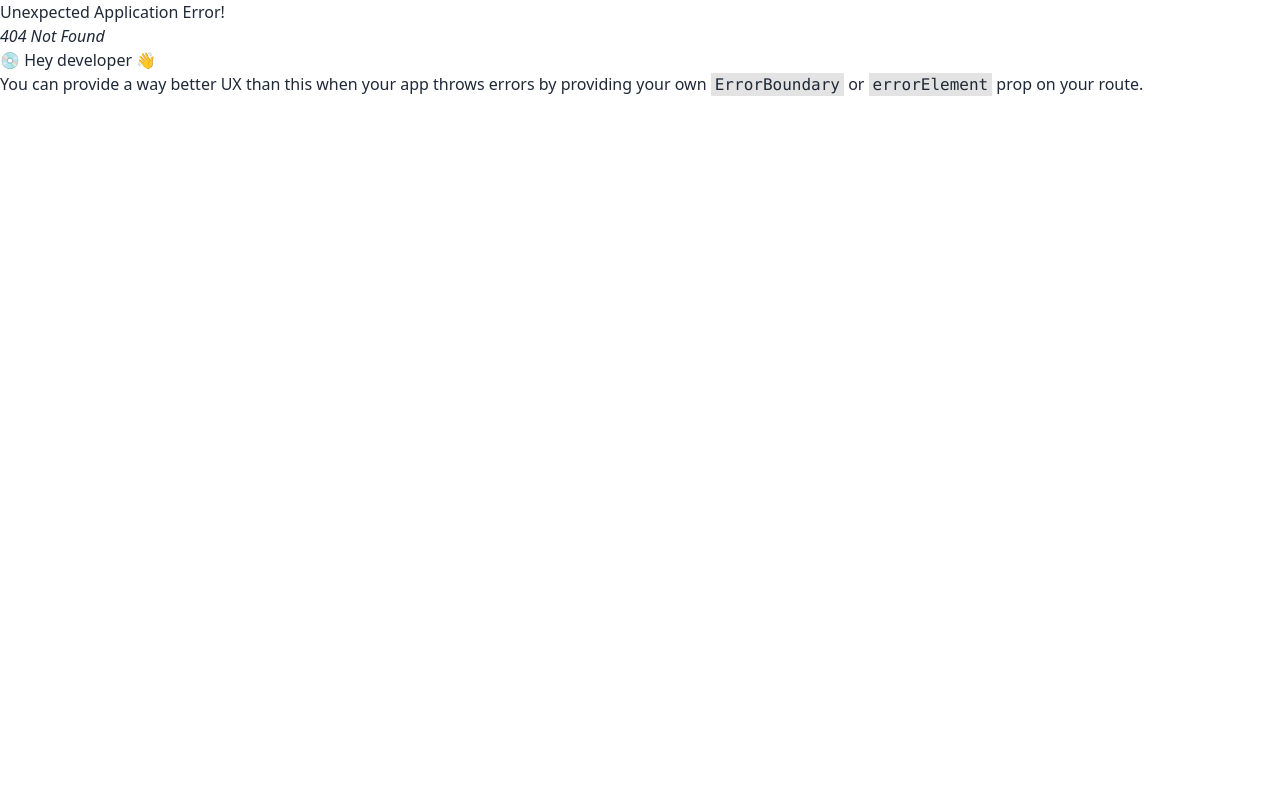
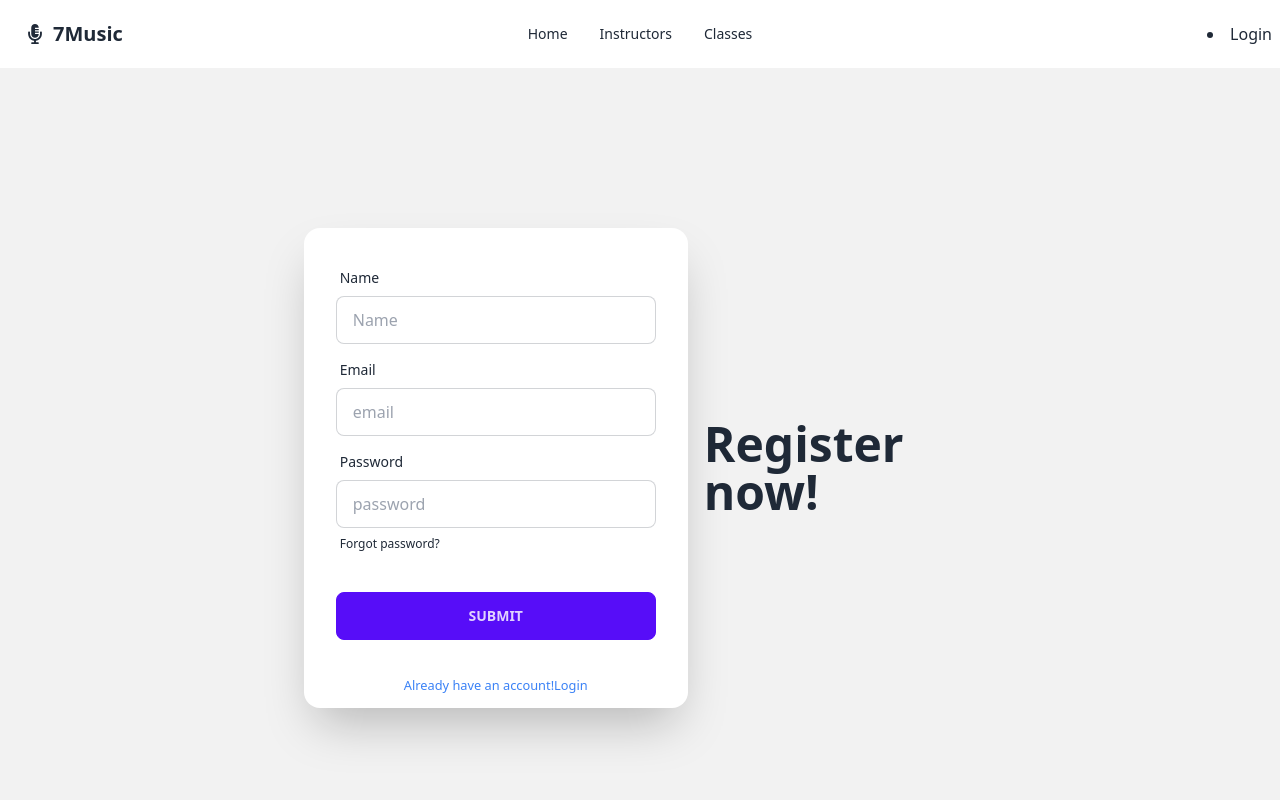
Before and after one commit to ApornaRakshit/summer-camp-client, a React (Vite) app: page /register in a window 1280 px wide. Before the commit this address had no page. Shown: the top 800 px of the page. Built offline with nearby package versions, Linux system fonts and the light colour scheme; no server answers.

Commit message:
added login and registration part

```diff
--- a/package.json
+++ b/package.json
@@ -16,11 +16,13 @@
     "react": "^18.2.0",
     "react-dom": "^18.2.0",
     "react-helmet-async": "^1.3.0",
+    "react-hook-form": "^7.44.3",
     "react-icons": "^4.9.0",
     "react-parallax": "^3.5.1",
     "react-responsive-carousel": "^3.2.23",
     "react-router-dom": "^6.12.0",
     "sort-by": "^1.2.0",
+    "sweetalert2": "^11.7.11",
     "swiper": "^9.3.2"
   },
   "devDependencies": {
--- a/src/Pages/Login/Login.jsx
+++ b/src/Pages/Login/Login.jsx
@@ -1,6 +1,13 @@
-import React, { useEffect } from 'react';
+import React, { useContext, useEffect } from 'react';
+import { AuthContext } from '../../providers/AuthProvider';
+import { Link } from 'react-router-dom';
+import { Helmet } from 'react-helmet-async';
+import Swal from 'sweetalert2';
+
 
 const Login = () => {
+const {signIn} =useContext(AuthContext)
+
 
     useEffect(()=>{
 
@@ -12,10 +19,25 @@ const Login = () => {
       const email = form.email.value;
       const password = form.password.value;
       console.log(email,password);
-
+      signIn(email,password)
+      .then (result =>{
+        const user = result.user;
+        console.log(user)
+        Swal.fire({
+            position: 'top-end',
+            icon: 'success',
+            title: 'User login successful',
+            showConfirmButton: false,
+            timer: 1500
+          })
+      })
     }
     return (
+
         <div>
+            <Helmet>
+                <title>Summer Camp | Login</title>
+            </Helmet>
             <div className="hero min-h-screen  bg-base-200">
                 <div className="hero-content flex-col md:flex-row">
                     <div className="text-center lg:text-left">
@@ -43,6 +65,7 @@ const Login = () => {
                                 <input className="btn btn-primary" type="submit" value="Login" />
                             </div>
                         </form>
+                        <p className='mx-auto py-2'><small>Don't have any account!<Link to="/register" className='text-blue-500'>Please,register!</Link></small></p>
                     </div>
                 </div>
             </div>
--- a/src/Pages/Navbar/Navbar.jsx
+++ b/src/Pages/Navbar/Navbar.jsx
@@ -1,9 +1,19 @@
-import React from 'react';
+import React, { useContext } from 'react';
 import { FaMicrophoneAlt } from 'react-icons/fa';
 import { Link } from 'react-router-dom';
+import { AuthContext } from '../../providers/AuthProvider';
 
 
 const Navbar = () => {
+  const {user,logOut} = useContext(AuthContext);
+
+const handleLogOut = () =>{
+     logOut()
+     .then(()=>{})
+     .catch(error => console.log(error));
+}
+
+
     return (
         <div className="navbar bg-base-100">
   <div className="navbar-start">
@@ -11,16 +21,23 @@ const Navbar = () => {
   </div>
   <div className="navbar-center hidden lg:flex">
     <ul className="menu menu-horizontal px-1">
+      <>
       <li><Link to="/">Home</Link></li>
       <li><Link to="/instructor">Instructors</Link></li>
       <li><Link to="/classes">Classes</Link></li>
-      <li><Link to="/login">Login</Link></li>
 
+      </>
 
     </ul>
   </div>
   <div className="navbar-end">
-    <a className="btn">Button</a>
+  {
+        user ? <>
+        <button onClick={handleLogOut} className="btn btn-ghost">Logout</button>
+        </> : <>
+        <li><Link to="/login">Login</Link></li>
+        </>
+      }
   </div>
 </div>
     );
--- /dev/null
+++ b/src/Pages/Register/Register.jsx
@@ -0,0 +1,82 @@
+import React, { useContext } from 'react';
+import { Helmet } from 'react-helmet-async';
+import { useForm } from 'react-hook-form';
+import { AuthContext } from '../../providers/AuthProvider';
+import { Link } from 'react-router-dom';
+
+const Register = () => {
+    const { register, handleSubmit, watch, formState: { errors } } = useForm();
+
+const {createUser} = useContext(AuthContext)
+
+    const onSubmit = data => {
+        console.log(data);
+        createUser(data.email, data.password)
+        .then(result=>{
+          const loggedUser = result.user;
+          console.log(loggedUser)
+        })
+    }
+
+    return (
+        <div>
+            <Helmet>
+                <title>Summer Camp | Register</title>
+            </Helmet>
+            <div className="hero min-h-screen bg-base-200">
+                <div className="hero-content flex-col lg:flex-row-reverse">
+                    <div className="text-center lg:text-left">
+                        <h1 className="text-5xl font-bold">Register now!</h1>
+                    </div>
+                    <div className="card flex-shrink-0 w-full max-w-sm shadow-2xl bg-base-100">
+                        <form onSubmit={handleSubmit(onSubmit)} className="card-body">
+                            <div className="form-control">
+
+                                <label className="label">
+                                    <span className="label-text">Name</span>
+                                </label>
+                                <input type="text" {...register("name", { required: true })} name="name" placeholder='Name' className="input input-bordered" />
+                                {errors.name && <span className='text-red-600'>Name field is required</span>}
+                            </div>
+                            <div className="form-control">
+
+                                <label className="label">
+                                    <span className="label-text">Email</span>
+                                </label>
+                                <input type="email" {...register("email", { required: true })} name="email" placeholder="email" className="input input-bordered" />
+                                {errors.email && <span className='text-red-600'>Email field is required</span>}
+                            </div>
+                            <div className="form-control">
+                                <label className="label">
+                                    <span className="label-text">Password</span>
+                                </label>
+                                <input type="password" {...register("password", {
+                                    required: true,
+                                    minLength: 6,
+                                    maxLength: 20,
+
+                                })}
+                                    placeholder="password" className="input input-bordered" />
+                                {errors.password?.type === 'required' && <p className='text-red-600'>Password is required</p>}
+                                {errors.password?.type === 'minLength' && <p className='text-red-600'>Password must be 6 characters</p>}
+                                {errors.password?.type === 'maxLength' && <p className='text-red-600'>Password must be less than 20 characters</p>}
+
+
+                                <label className="label">
+                                    <a href="#" className="label-text-alt link link-hover">Forgot password?</a>
+                                </label>
+                            </div>
+                            <div className="form-control mt-6">
+                                <input className='btn btn-primary' type="Submit" />
+
+                            </div>
+                        </form >
+                        <p className='text-center pb-3'><small className='text-blue-500 pb-3'>Already have an account!<Link to="/login">Login</Link></small></p>
+                    </div >
+                </div>
+            </div>
+        </div>
+    );
+};
+
+export default Register;
--- /dev/null
+++ b/src/Routes/PrivateRoutes.jsx
@@ -0,0 +1,14 @@
+import React, { useContext } from 'react';
+import { AuthContext } from '../providers/AuthProvider';
+import { Navigate } from 'react-router-dom';
+
+const PrivateRoutes = ({children}) => {
+    const {user} = useContext(AuthContext)
+    if (user){
+        return children
+    }
+    return <Navigate to="/login"></Navigate>
+
+};
+
+export default PrivateRoutes;
--- a/src/Routes/Routes.jsx
+++ b/src/Routes/Routes.jsx
@@ -8,6 +8,7 @@ import Instructors from "../Pages/Instructors/Instructors/Instructors";
 import SeeClasses from "../Pages/Home/SeeClasses/SeeClasses";
 import Classes from "../Pages/Classes/Classes/Classes";
 import Login from "../Pages/Login/Login";
+import Register from "../Pages/Register/Register";
 
   export const router = createBrowserRouter([
     {
@@ -33,6 +34,10 @@ import Login from "../Pages/Login/Login";
         {
           path: 'login',
           element: <Login></Login>
+        },
+        {
+          path: 'register',
+          element:<Register></Register>
         }
       ]
     },
--- a/src/providers/AuthProvider.jsx
+++ b/src/providers/AuthProvider.jsx
@@ -1,17 +1,47 @@
-import { createContext, useState } from "react";
-import { getAuth } from "firebase/auth";
+import { createContext, useContext, useEffect, useState } from "react";
+import { createUserWithEmailAndPassword, getAuth, onAuthStateChanged, signInWithEmailAndPassword, signOut } from "firebase/auth";
 import { app } from "../firebase/firebase.config";
 
- export const AuthContext = createContext(null);
- const auth = getAuth(app);
+export const AuthContext = createContext(null);
+const auth = getAuth(app);
+
 
 
 const AuthProvider = ({children}) => {
     const [ user , setUser] =useState(null)
     const [loading,setLoading] = useState(true);
+
+    const createUser = (email,password)=>{
+        setLoading(true)
+        return createUserWithEmailAndPassword(auth,email,password)
+    }
+
+    const signIn = (email,password)=>{
+        setLoading(true);
+        return signInWithEmailAndPassword(auth,email,password);
+    }
+
+    const logOut = ()=>{
+        setLoading(true);
+        return signOut(auth);
+    }
+
+    useEffect(()=>{
+       const unsubscribe = onAuthStateChanged(auth,currentUser=>{
+            setUser(currentUser);
+            console.log('current user',currentUser);
+            setLoading(false)
+        });
+        return ()=>{
+            return unsubscribe();
+        }
+    },[])
 const authInfo = {
    user,
-   loading
+   loading,
+   createUser,
+   signIn,
+   logOut
 }
 
     return (
```
Also changed, not shown: 1 other file (tests, documents, lock files or other folders).
